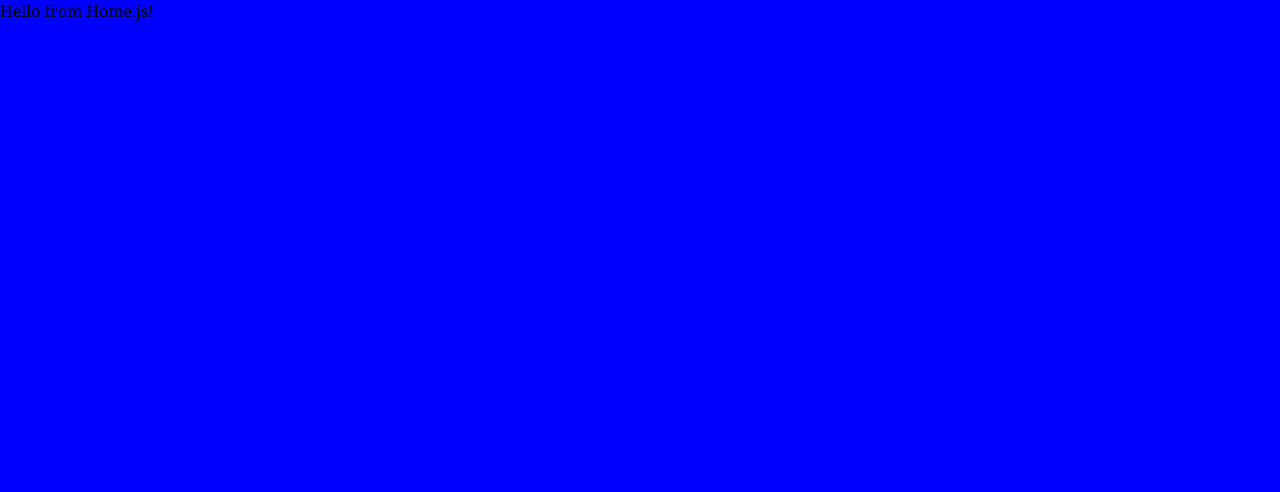
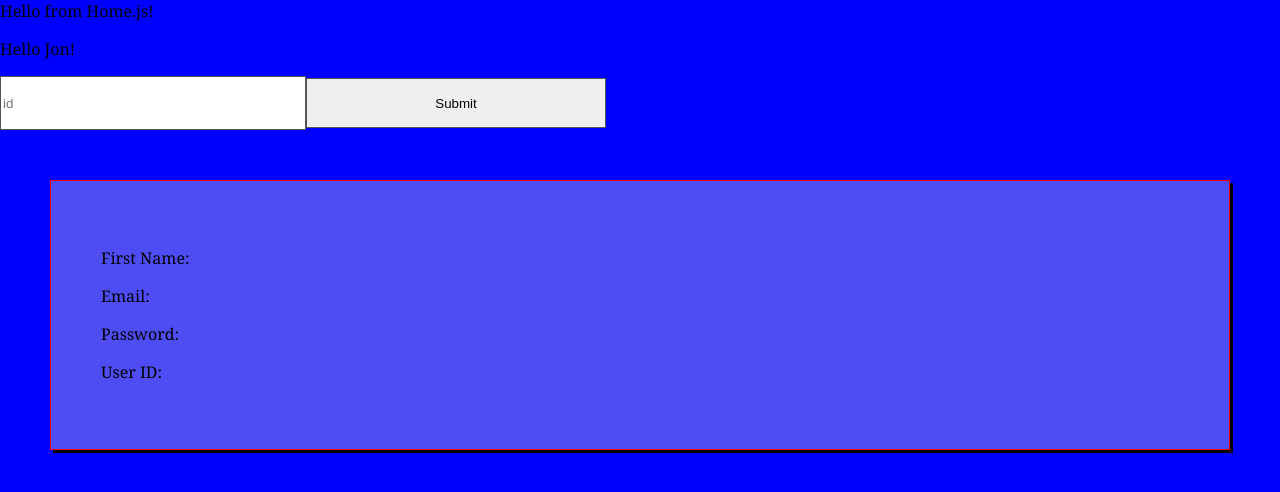
Before and after one commit to joshparkerj/login-example, a React (Create React App) app: page /home/1 in a window 1280 px wide. Shown: the top 492 px of the page. Built offline with nearby package versions, Linux system fonts and the light colour scheme.

Commit message:
finish some login related stuff

```diff
--- a/src/App.js
+++ b/src/App.js
@@ -14,7 +14,7 @@ class App extends Component {
       <Router>
         <Switch>
           <Route path='/login' component={Login}/>
-          <Route path='/home' component={Home}/>
+          <Route path='/home/:id' component={Home}/>
         </Switch>
       </Router>
     );
--- /dev/null
+++ b/src/data/data-service.js
@@ -0,0 +1,12 @@
+import users from './data.json';
+
+export function findUserByID(id){
+  return users.find(user => user.id === id);
+}
+
+export function authenticateUser(email,password){
+  const user = users.find(user => user.email === email);
+  if (!user) return null;
+  if (user.password === password) return user.id;
+  return null;
+}
--- /dev/null
+++ b/src/data/data.json
@@ -0,0 +1,15 @@
+[
+  {"firstName": "Jon","email": "jon@jon.com","password":"1234","id":"1"},
+  {"firstName": "Dawn","email": "d@awn.com","password":"5678","id":"2"},
+  {"firstName": "Mary","email": "m@ary.com","password":"9101112","id":"3"},
+  {"firstName": "Tony","email": "playboy@stark.com","password":"potts","id":"4"},
+  {"firstName": "Bruce","email": "banner@nukes.com","password":"sho","id":"5"},
+  {"firstName": "Clark","email": "m@ary.com","password":"9101112","id":"6"},
+  {"firstName": "Hal","email": "m@ary.com","password":"9101112","id":"7"},
+  {"firstName": "J'onn","email": "m@ary.com","password":"9101112","id":"8"},
+  {"firstName": "Peter","email": "m@ary.com","password":"9101112","id":"9"},
+  {"firstName": "Riri","email": "m@ary.com","password":"9101112","id":"10"},
+  {"firstName": "Doreen","email": "m@ary.com","password":"9101112","id":"11"},
+  {"firstName": "May","email": "m@ary.com","password":"9101112","id":"12"},
+  {"firstName": "Liz","email": "m@ary.com","password":"9101112","id":"13"}
+]
--- a/src/views/Home.js
+++ b/src/views/Home.js
@@ -1,10 +1,62 @@
 import React, { Component } from 'react';
+import { findUserByID } from '../data/data-service.js';
+import './home.css';
+
+class User extends Component {
+
+  render() {
+    if (!this.props.user) {
+      return <div className="user">nothing to see here</div>;
+    }
+    return (
+      <div className="user">
+        <p>First Name: {this.props.user.firstName}</p>
+        <p>Email: {this.props.user.email}</p>
+        <p>Password: {this.props.user.password}</p>
+        <p>User ID: {this.props.user.id}</p>
+      </div>
+    )
+  }
+}
 
 class Home extends Component {
+  state = {
+    id: '',
+    user: {},
+    showUser: {}
+  }
+
+  componentDidMount () {
+    console.log(this.props.match.params.id);
+    const id = this.props.match.params.id;
+    const user = findUserByID(id);
+    this.setState({ user });
+  }
+
+  handleChange = (event) => {
+    this.setState({id: event.target.value});
+  }
+
+  handleClick = () => {
+    this.setState({showUser: findUserByID(this.state.id)});
+  }
 
   render() {
+    if (!this.state.user) return <div> Loading...</div>
+    if (!this.state.user.id) return <div> Loading...</div>
     return (
-      <div>Hello from Home.js!</div>
+      <div>Hello from Home.js!
+        <p>Hello {this.state.user.firstName}!</p>
+        <input placeholder="id"
+               value={this.state.id}
+               onChange={this.handleChange}
+               name="id" />
+        <input type="submit"
+               value="Submit"
+               name="submit"
+               onClick={this.handleClick} />
+        <User user={this.state.showUser} />
+      </div>
     )
   }
 }
--- a/src/views/Login.js
+++ b/src/views/Login.js
@@ -1,5 +1,6 @@
 import React, { Component } from 'react';
 import './login.css';
+import { authenticateUser } from '../data/data-service.js';
 
 class Login extends Component {
   state = {
@@ -14,8 +15,9 @@ class Login extends Component {
   }
 
   handleClick = () => {
-    // fake authentication here.
-    this.props.history.push('/home');
+    const id = authenticateUser(this.state.email,this.state.password);
+    if (id) return this.props.history.push(`/home/${id}`);
+    console.log('failed to log in');
 
   }
 
--- a/src/views/home.css
+++ b/src/views/home.css
@@ -0,0 +1,7 @@
+.user {
+  background-color: rgba(255,255,215,0.3);
+  margin: 50px;
+  padding: 50px;
+  border: 1px red solid;
+  box-shadow: 3px 3px black;
+}
```
